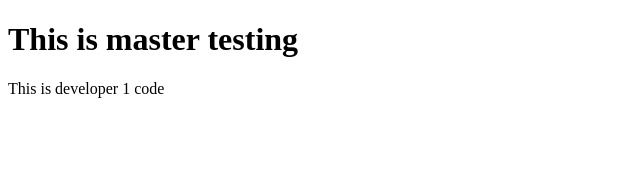
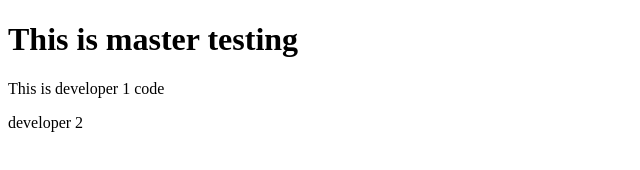
Before and after one commit to khantbhonepyaehlyan/git-test, a plain HTML site: page index.html in a window 1280 px wide. Shown: the full height of the page, 0-640 px from the left. Drawn offline with Linux system fonts and the light colour scheme.

Commit message:
developer2

```diff
--- a/index.html
+++ b/index.html
@@ -10,6 +10,7 @@
 <body>
     <h1>This is master testing</h1>
     <p>This is developer 1 code </p>
+    <p>developer 2</p>
 </body>
 
 </html>
```
